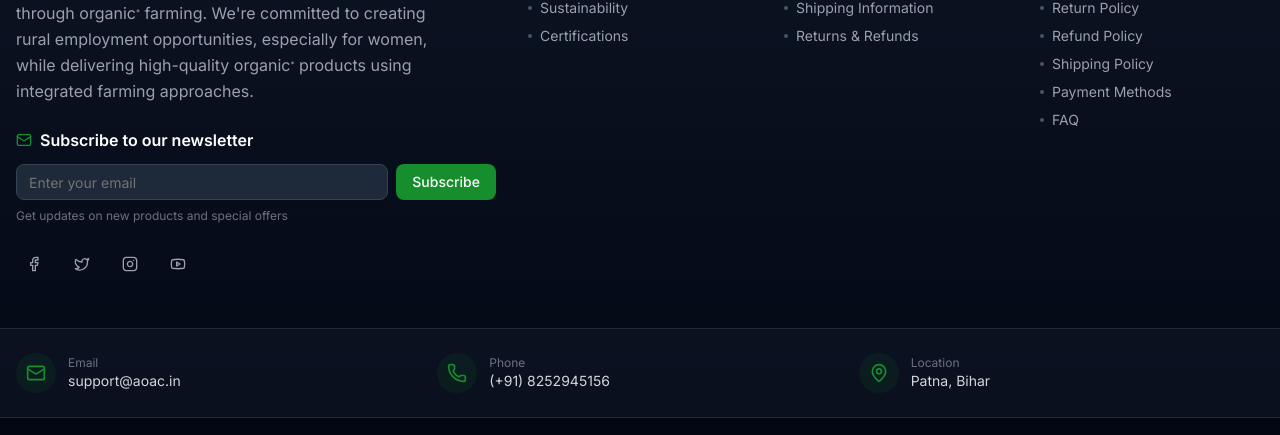
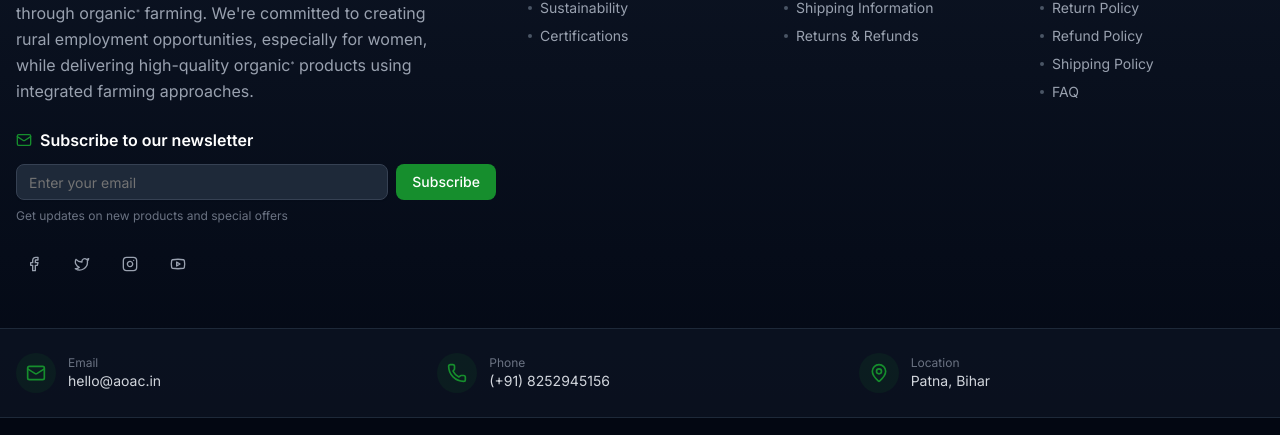
Before and after one commit to aoacindia/aoac_client, a Next.js app: page / in a window 1280 px wide. Shown: the part 1206-1641 px from the top of the page. Built offline with nearby package versions, Linux system fonts and the light colour scheme; no server answers; the database is empty.

Commit message:
small edit in footer

```diff
--- a/src/components/Footer.tsx
+++ b/src/components/Footer.tsx
@@ -40,7 +40,6 @@ export function Footer() {
       { name: "Return Policy", href: "/policies/return-policy" },
       { name: "Refund Policy", href: "/policies/refund-policy" },
       { name: "Shipping Policy", href: "/policies/shipping-policy" },
-      { name: "Payment Methods", href: "/payment" },
       { name: "FAQ", href: "/faq" },
     ],
   }
@@ -220,8 +219,8 @@ export function Footer() {
               </div>
               <div>
                 <p className="text-xs text-gray-500">Email</p>
-                <a href="mailto:support@aoac.in" className="text-gray-300 hover:text-[#168e2d] transition-colors">
-                  support@aoac.in
+                <a href="mailto:hello@aoac.in" className="text-gray-300 hover:text-[#168e2d] transition-colors">
+                  hello@aoac.in
                 </a>
               </div>
             </div>
```
